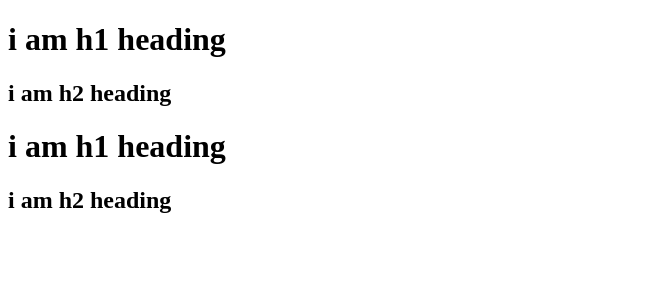
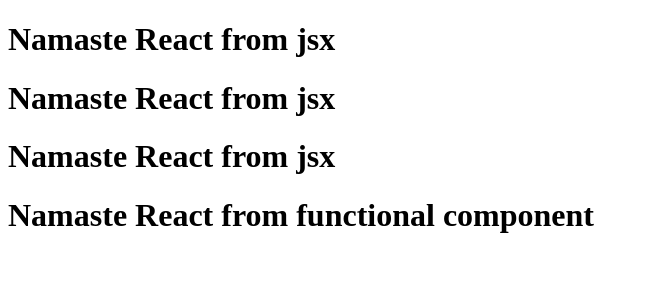
Before and after one commit to abhijithani/NAMASTE-REACT, a React (Vite) app: page / in a window 1280 px wide. Shown: the top 300 px of the page, without its empty margins (0-649 px from the left). Built offline with nearby package versions, Linux system fonts and the light colour scheme.

Commit message:
ep03 leaned component composition

```diff
--- a/App.js
+++ b/App.js
@@ -2,35 +2,25 @@
 import React from "react";
 import ReactDOM from "react-dom/client";
 
-const Parent = React.createElement("div", { id: "parent" }, [
-  React.createElement(
-    "div",
-    { id: "child", key: "child-1" },
-    React.createElement(
-      "div",
-      { id: "parent" },
-      [
-        React.createElement("h1", { key: "h1-1" }, "i am h1 heading"),
-        React.createElement("h2", { key: "h2-1" }, "i am h2 heading"),
-      ]
-    )
-  ),
-  React.createElement(
-    "div",
-    { id: "child", key: "child-2" },
-    React.createElement(
-      "div",
-      { id: "parent" },
-      [
-        React.createElement("h1", { key: "h1-2" }, "i am h1 heading"),
-        React.createElement("h2", { key: "h2-2" }, "i am h2 heading"),
-      ]
-    )
-  )
-]);
-console.log(Parent)
+const Title = () => (
+  <h1 className="head" tabIndex="5">
+    Namaste React from jsx
+  </h1>
+);
+
+
+//component composition
+const HeadingComponent = () => (
+  <div id="Container">
+    {Title()}
+    <Title></Title>
+    <Title />
+    <h1> Namaste React from functional component
+    </h1>
+  </div>
+);
 
 
 const root = ReactDOM.createRoot(document.getElementById("root"));
 
-root.render(Parent);
+root.render(<HeadingComponent />);
--- a/package.json
+++ b/package.json
@@ -4,6 +4,7 @@
   "description": "this is namaste react projecct",
   "scripts": {
     "start": "parcel index.html",
+    "build" : "parcel build index.html",
     "test": "jest"
   },
   "repository": {
```
Also changed, not shown: 1 other file (tests, documents, lock files or other folders).
